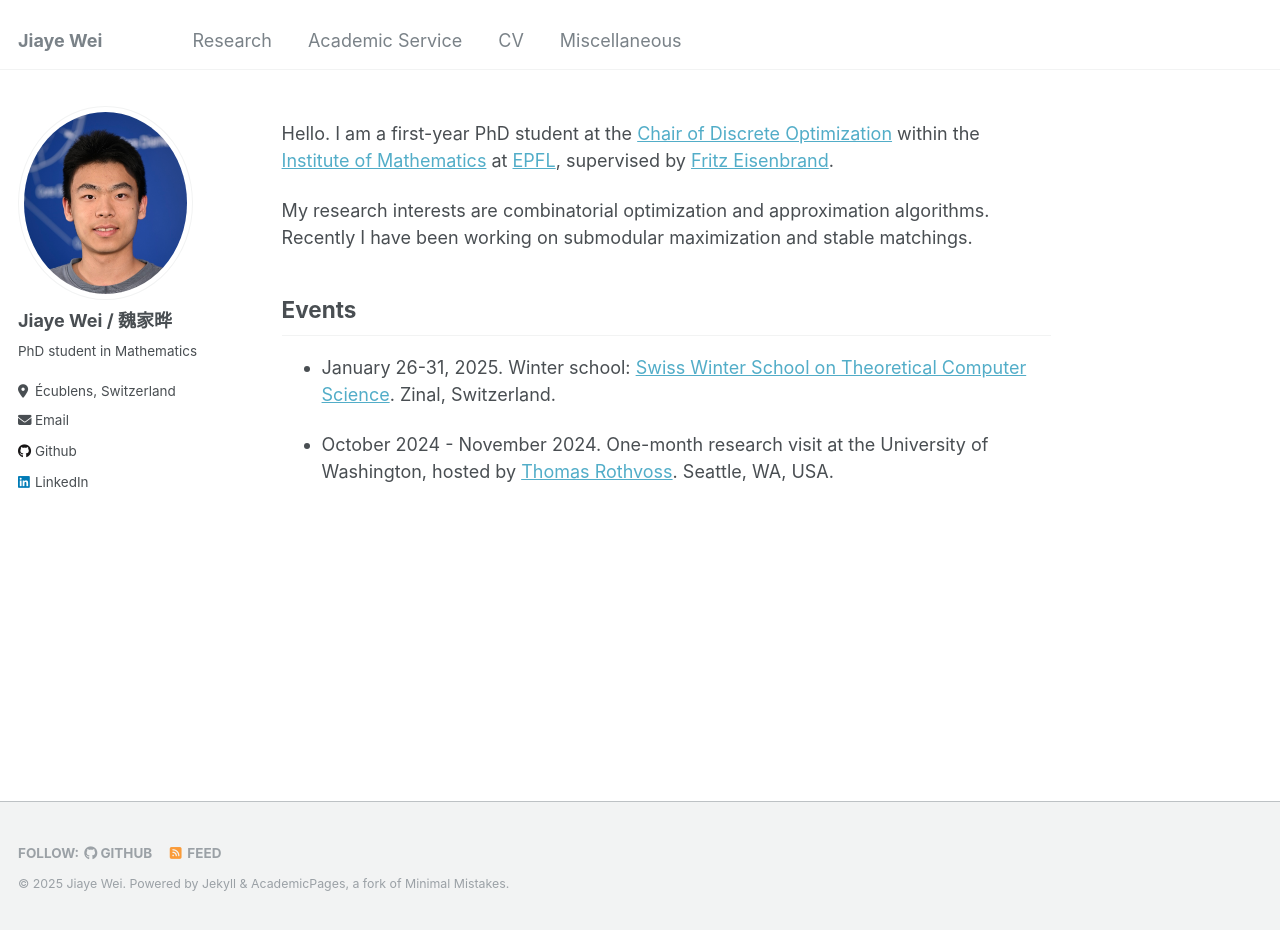
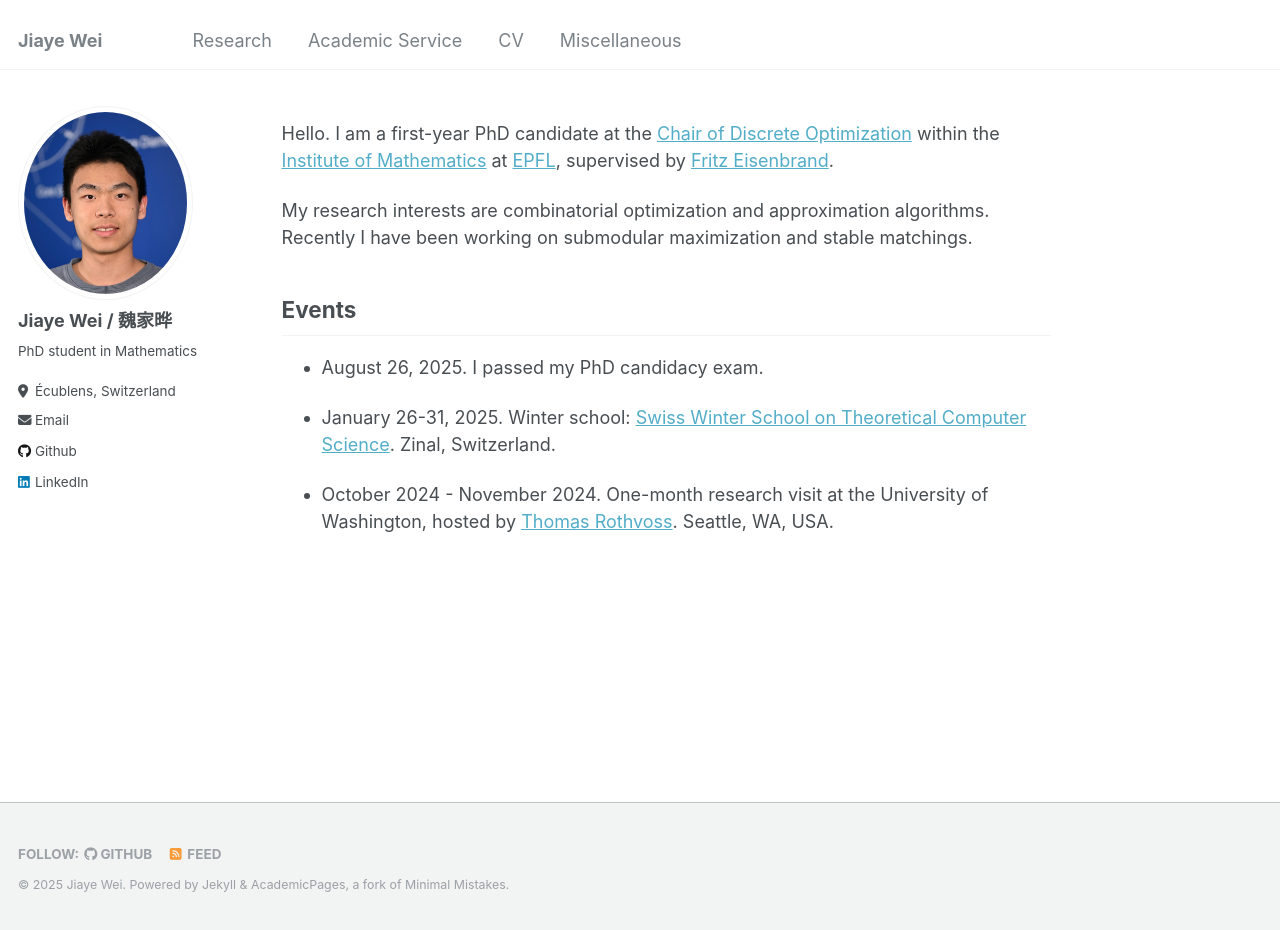
Before and after one commit to jiaye-W/jiaye-W.github.io, a Jekyll site: the page built from _pages/about.md, in a window 1280 px wide and 930 px high. Built offline with Jekyll 4.4.1, drawn with Linux system fonts in a browser that asks for light colours.

Commit message:
Modif candidacy

```diff
--- a/_pages/about.md
+++ b/_pages/about.md
@@ -7,19 +7,17 @@ redirect_from:
   - /about.html
 ---
 
-Hello. I am a first-year PhD student at the [Chair of Discrete Optimization](https://www.epfl.ch/labs/disopt/) within the [Institute of Mathematics](https://www.epfl.ch/schools/sb/research/math/) at [EPFL](https://www.epfl.ch/en/), supervised by [Fritz Eisenbrand](https://people.epfl.ch/friedrich.eisenbrand?lang=en).
+Hello. I am a first-year PhD candidate at the [Chair of Discrete Optimization](https://www.epfl.ch/labs/disopt/) within the [Institute of Mathematics](https://www.epfl.ch/schools/sb/research/math/) at [EPFL](https://www.epfl.ch/en/), supervised by [Fritz Eisenbrand](https://people.epfl.ch/friedrich.eisenbrand?lang=en).
 
 My research interests are combinatorial optimization and approximation algorithms.
 Recently I have been working on submodular maximization and stable matchings.
 
 ## Events
 
-<!-- ### Coming -->
-<!-- * September 15-19, 2025. [14th Cargèse Workshop on Combinatorial Optimization](https://www.cargese.org/2025/). Institut d'Etudes Scientifiques de Cargèse, Corsica, France.
+<!-- * September 15-19, 2025. [14th Cargèse Workshop on Combinatorial Optimization](https://www.cargese.org/2025/). Institut d'Etudes Scientifiques de Cargèse, Corsica, France. -->
 
-* August 27, 2025. PhD Candidacy Exam.  -->
+* August 26, 2025. I passed my PhD candidacy exam.
 
-<!-- ### Past -->
 * January 26-31, 2025. Winter school: [Swiss Winter School on Theoretical Computer Science](https://theory.epfl.ch/WinterSchool2025/). Zinal, Switzerland.
 
 * October 2024 - November 2024. One-month research visit at the University of Washington, hosted by [Thomas Rothvoss](https://sites.math.washington.edu//~rothvoss/). Seattle, WA, USA.
```
